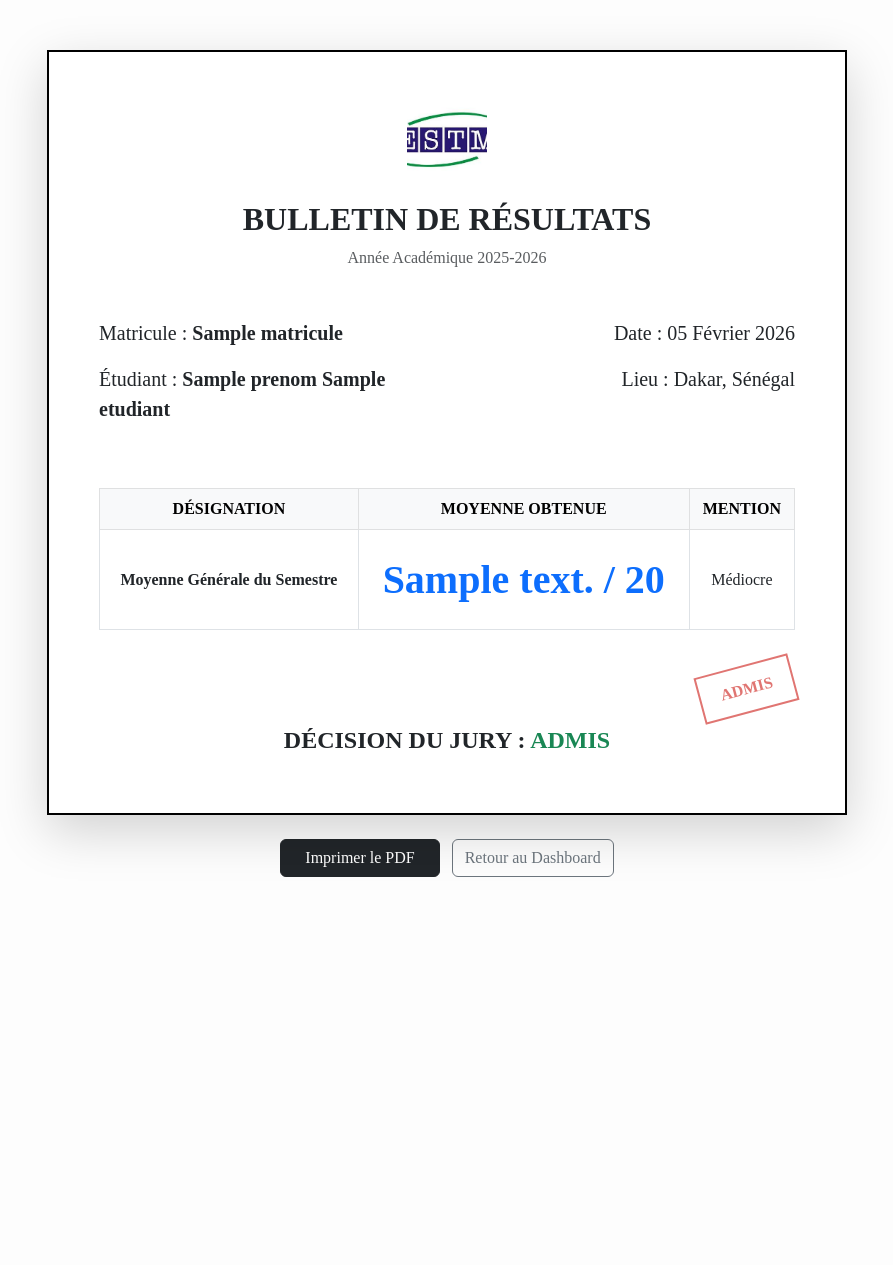
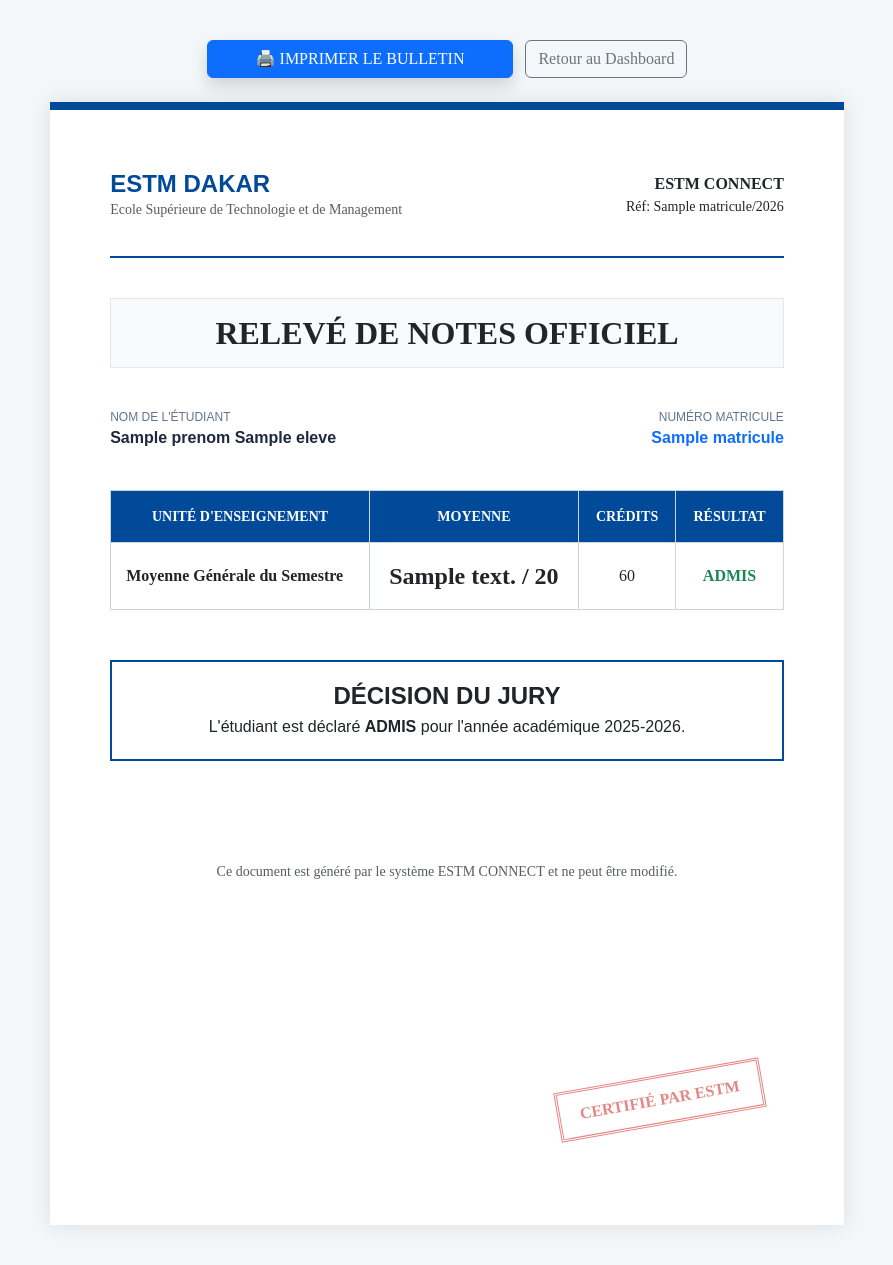
Before and after one commit to fabiennemendy1-hash/Gestion_Etudiants_Flask, a Flask app: template templates/bulletin.html in a window 1280 px wide. Shown: the whole page, without its empty margins (193-1086 px from the left). Before the commit the page ends 877 px from the top, so only its background shows below. Run offline with Flask 3, Linux system fonts and the light colour scheme; the template is opened without the code that fills it: most values are stand-ins (such as "Sample title", 1, 10 or a date in 2020).

Commit message:
Update bulletin.html

```diff
--- a/templates/bulletin.html
+++ b/templates/bulletin.html
@@ -2,93 +2,163 @@
 <html lang="fr">
 <head>
     <meta charset="UTF-8">
-    <title>Bulletin de Notes | {{ eleve.prenom }} {{ etudiant.nom }}</title>
+    <title>Bulletin Officiel | ESTM CONNECT</title>
     <link href="https://cdn.jsdelivr.net/npm/bootstrap@5.3.0/dist/css/bootstrap.min.css" rel="stylesheet">
     <style>
-        body { background: #fdfdfd; padding-top: 50px; font-family: 'Times New Roman', serif; }
-        .bulletin-paper {
+        body { background: #f4f7f9; padding: 40px 0; font-family: 'Times New Roman', serif; }
+
+        .printable-area {
             background: white;
-            border: 2px solid #000;
-            padding: 50px;
-            max-width: 800px;
+            width: 210mm; /* Format A4 */
+            min-height: 297mm;
             margin: auto;
+            padding: 60px;
+            box-shadow: 0 0 20px rgba(0,0,0,0.1);
             position: relative;
+            border-top: 8px solid #004a99;
         }
-        .header-logo { height: 80px; margin-bottom: 10px; }
-        .stamp {
-            border: 2px solid #d9534f;
-            color: #d9534f;
+
+        .header-top {
+            display: flex;
+            justify-content: space-between;
+            align-items: center;
+            border-bottom: 2px solid #004a99;
+            padding-bottom: 20px;
+            margin-bottom: 40px;
+        }
+
+        .school-info h1 {
+            font-size: 24px;
             font-weight: bold;
-            display: inline-block;
-            padding: 10px 20px;
-            text-transform: uppercase;
-            transform: rotate(-15deg);
+            color: #004a99;
+            margin: 0;
+            font-family: 'Arial', sans-serif;
+        }
+
+        .document-title {
+            text-align: center;
+            background: #f8fafc;
+            padding: 15px;
+            border: 1px solid #e2e8f0;
+            margin-bottom: 40px;
+        }
+
+        .info-grid {
+            display: grid;
+            grid-template-columns: 1fr 1fr;
+            gap: 20px;
+            margin-bottom: 40px;
+            font-family: 'Arial', sans-serif;
+        }
+
+        .data-label { font-size: 12px; color: #64748b; text-transform: uppercase; }
+        .data-value { font-size: 16px; font-weight: bold; color: #1e293b; }
+
+        .results-table {
+            width: 100%;
+            border-collapse: collapse;
+            margin-bottom: 50px;
+        }
+
+        .results-table th, .results-table td {
+            border: 1px solid #cbd5e1;
+            padding: 15px;
+            text-align: center;
+        }
+
+        .results-table th { background: #004a99; color: white; text-transform: uppercase; font-size: 14px; }
+
+        .decision-box {
+            border: 2px solid #004a99;
+            padding: 20px;
+            text-align: center;
+            font-family: 'Arial', sans-serif;
+        }
+
+        .stamp-official {
             position: absolute;
             bottom: 100px;
-            right: 50px;
-            opacity: 0.8;
+            right: 80px;
+            border: 3px double #d9534f;
+            color: #d9534f;
+            padding: 10px 20px;
+            font-weight: bold;
+            text-transform: uppercase;
+            transform: rotate(-10deg);
+            opacity: 0.7;
         }
+
         @media print {
+            body { background: white; padding: 0; }
+            .printable-area { box-shadow: none; border-top: none; }
             .no-print { display: none; }
-            body { padding-top: 0; }
-            .bulletin-paper { border: none; }
         }
     </style>
 </head>
 <body>
 
-<div class="container mb-5">
-    <div class="bulletin-paper shadow-lg">
-        <div class="text-center mb-5">
-            <img src="{{ url_for('static', filename='images/logo_estm.png') }}" class="header-logo" alt="Logo ESTM">
-            <h2 class="fw-bold mt-2">BULLETIN DE RÉSULTATS</h2>
-            <p class="text-muted">Année Académique 2025-2026</p>
+<div class="container text-center mb-4 no-print">
+    <button onclick="window.print()" class="btn btn-primary px-5 shadow">🖨️ IMPRIMER LE BULLETIN</button>
+    <a href="/dashboard" class="btn btn-outline-secondary ms-2">Retour au Dashboard</a>
 </div>
 
-        <div class="row mb-5 fs-5">
-            <div class="col-6">
-                <p>Matricule : <strong>{{ etudiant.matricule }}</strong></p>
-                <p>Étudiant : <strong>{{ etudiant.prenom }} {{ etudiant.nom }}</strong></p>
+<div class="printable-area">
+    <div class="header-top">
+        <div class="school-info">
+            <h1>ESTM DAKAR</h1>
+            <p class="small text-muted">Ecole Supérieure de Technologie et de Management</p>
         </div>
-            <div class="col-6 text-end">
-                <p>Date : 05 Février 2026</p>
-                <p>Lieu : Dakar, Sénégal</p>
+        <div class="text-end">
+            <p class="mb-0 fw-bold">ESTM CONNECT</p>
+            <p class="small">Réf: {{ eleve.matricule }}/2026</p>
         </div>
     </div>
 
-        <table class="table table-bordered text-center align-middle py-4">
-            <thead class="table-light">
+    <div class="document-title">
+        <h2 class="fw-bold mb-0">RELEVÉ DE NOTES OFFICIEL</h2>
+    </div>
+
+    <div class="info-grid">
+        <div>
+            <div class="data-label">Nom de l'étudiant</div>
+            <div class="data-value">{{ eleve.prenom }} {{ eleve.nom }}</div>
+        </div>
+        <div class="text-end">
+            <div class="data-label">Numéro Matricule</div>
+            <div class="data-value text-primary">{{ eleve.matricule }}</div>
+        </div>
+    </div>
+
+    <table class="results-table">
+        <thead>
             <tr>
-                    <th>DÉSIGNATION</th>
-                    <th>MOYENNE OBTENUE</th>
-                    <th>MENTION</th>
+                <th>Unité d'Enseignement</th>
+                <th>Moyenne</th>
+                <th>Crédits</th>
+                <th>Résultat</th>
             </tr>
         </thead>
         <tbody>
-                <tr style="height: 100px;">
-                    <td class="fw-bold">Moyenne Générale du Semestre</td>
-                    <td class="display-6 fw-bold text-primary">{{ etudiant.note }} / 20</td>
-                    <td>
-                        {% if etudiant.note >= 16 %}Très Bien
-                        {% elif etudiant.note >= 14 %}Bien
-                        {% elif etudiant.note >= 12 %}Assez Bien
-                        {% elif etudiant.note >= 10 %}Passable
-                        {% else %}Médiocre{% endif %}
+            <tr>
+                <td class="text-start fw-bold">Moyenne Générale du Semestre</td>
+                <td class="fw-bold fs-4">{{ eleve.note }} / 20</td>
+                <td>60</td>
+                <td class="fw-bold {{ 'text-success' if status == 'ADMIS' else 'text-danger' }}">
+                    {{ status }}
                 </td>
             </tr>
         </tbody>
     </table>
 
-        <div class="mt-5 pt-5 text-center">
-            <h4 class="fw-bold">DÉCISION DU JURY : <span class="{{ 'text-success' if status == 'ADMIS' else 'text-danger' }}">{{ status }}</span></h4>
+    <div class="decision-box">
+        <h4 class="mb-1 fw-bold">DÉCISION DU JURY</h4>
+        <p class="mb-0">L'étudiant est déclaré <strong>{{ status }}</strong> pour l'année académique 2025-2026.</p>
     </div>
 
-        <div class="stamp">{{ status }}</div>
-    </div>
+    <div class="stamp-official">CERTIFIÉ PAR ESTM</div>
 
-    <div class="text-center mt-4 no-print">
-        <button onclick="window.print()" class="btn btn-dark px-4 me-2">Imprimer le PDF</button>
-        <a href="/dashboard" class="btn btn-outline-secondary">Retour au Dashboard</a>
+    <div style="margin-top: 100px;" class="small text-muted text-center">
+        Ce document est généré par le système ESTM CONNECT et ne peut être modifié.
     </div>
 </div>
 
```
Lines whose indentation alone changed are shown as unchanged.
